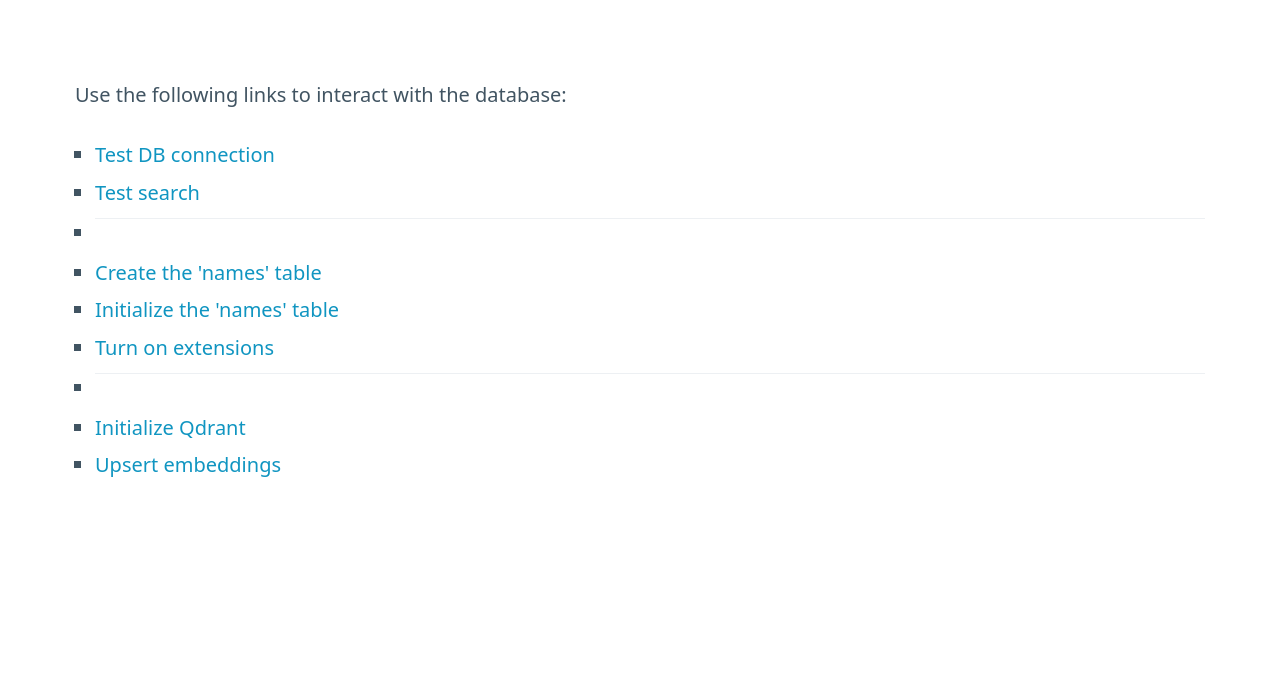
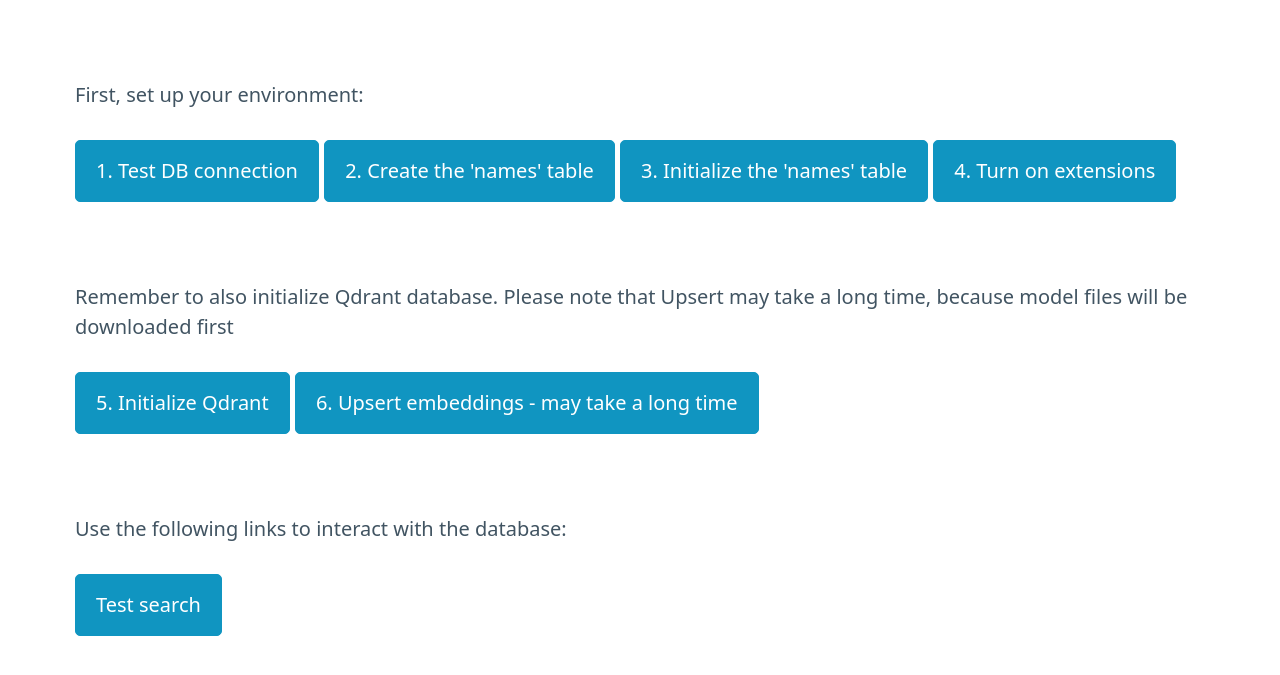
Before and after one commit to pdulak/fuzzySearchTesting, a Flask app: page / in a window 1280 px wide. Shown: the top 675 px of the page. Run offline with Flask 2, Linux system fonts and the light colour scheme; some libraries are stand-ins or nearby versions.

Commit message:
refactor: cleanup

```diff
--- a/app/app.py
+++ b/app/app.py
@@ -7,6 +7,9 @@ from loguru import logger
 from json2html import *
 
 app = Flask(__name__)
+qdrant_url = "http://qdrant:6333/"
+qdrant_collection = "ttt_collection"
+
 
 def get_db_connection():
     conn = psycopg2.connect(
@@ -30,7 +33,10 @@ def test():
     result = cur.fetchone()
     cur.close()
     conn.close()
-    return jsonify(result)
+    if result[0] == 1:
+        return jsonify({"message": "Connection successful"}), 200
+    else:
+        return jsonify({"message": "Connection failed"}), 500
 
 
 @app.route('/initialize', methods=['GET'])
@@ -98,7 +104,7 @@ def extensions():
     cur = conn.cursor()
 
     # Turn on extensions
-    cur.execute("CREATE EXTENSION pg_trgm;;")
+    cur.execute("CREATE EXTENSION pg_trgm;")
     conn.commit()
 
     cur.execute("CREATE EXTENSION fuzzystrmatch;")
@@ -116,10 +122,10 @@ def search():
 
 
 @app.route('/initQdrant', methods=['GET'])
-def initQdrant():
-    url = "http://qdrant:6333/collections/ttt_collection"
+def init_qdrant():
+    url = f"{qdrant_url}collections/{qdrant_collection}"
     headers = {"Content-Type": "application/json"}
-    data = { "vector_size": 768, "distance": "Cosine" }
+    data = {"vector_size": 768, "distance": "Cosine"}
 
     response = requests.put(url, headers=headers, data=json.dumps(data))
     logger.info(response.text)
@@ -130,7 +136,7 @@ def initQdrant():
 @app.route('/upsert', methods=['GET'])
 def upsert():
     model = SentenceTransformer('sentence-transformers/all-mpnet-base-v2')
-    url = "http://qdrant:6333/collections/ttt_collection/points"
+    url = f"{qdrant_url}collections/{qdrant_collection}/points"
     headers = {"Content-Type": "application/json"}
     conn = get_db_connection()
     cur = conn.cursor()
@@ -142,12 +148,12 @@ def upsert():
     result = cur.fetchall()
 
     for name in result:
-        embeddings = model.encode([ name[1] ])
+        embeddings = model.encode([name[1]])
         logger.info(name[1])
 
         data = {
             "batch": {
-                "ids": [ name[0] ],
+                "ids": [name[0]],
                 "payloads": [
                     {"name": name[1]}
                 ],
@@ -157,7 +163,7 @@ def upsert():
             }
         }
 
-        response = requests.put(url, headers=headers, data=json.dumps(data))
+        requests.put(url, headers=headers, data=json.dumps(data))
 
     return jsonify(str(result)), 200
 
@@ -188,7 +194,8 @@ def search_post():
         html_soundex = json2html.convert(json=result_soundex)
         html_lev = json2html.convert(json=result_lev)
         html_qdrant = json2html.convert(json=result_qdrant)
-        return render_template('data-template-all.html', data_similarity=html_similarity, data_soundex=html_soundex, data_lev=html_lev, data_qdrant=html_qdrant)
+        return render_template('data-template-all.html', data_similarity=html_similarity, data_soundex=html_soundex,
+                               data_lev=html_lev, data_qdrant=html_qdrant)
 
     html_data = json2html.convert(json=result)
     return render_template('data-template.html', data=html_data)
@@ -262,8 +269,7 @@ def qdrant_search(search_term):
 
     model = SentenceTransformer('sentence-transformers/all-mpnet-base-v2')
     embeddings = model.encode(sentences)
-
-    url = "http://qdrant:6333/collections/ttt_collection/points/search"
+    url = f"{qdrant_url}collections/{qdrant_collection}/points/search"
     headers = {"Content-Type": "application/json"}
     data = {
         "params": {
@@ -276,9 +282,10 @@ def qdrant_search(search_term):
     }
 
     response = requests.post(url, headers=headers, data=json.dumps(data))
-    logger.info(response)
+    results = response.json()["result"]
+    iterator = map(lambda x: {"name": x["payload"]["name"], "score": x["score"]}, results)
 
-    return response.json()
+    return list(iterator)
 
 
 if __name__ == '__main__':
--- a/app/templates/index.html
+++ b/app/templates/index.html
@@ -6,18 +6,22 @@
 </head>
 <body>
     <main class="container">
-        <p>Use the following links to interact with the database:</p>
-        <ul>
-            <li><a href="/test">Test DB connection</a></li>
-            <li><a href="/search">Test search</a></li>
-            <li><hr></li>
-            <li><a href="/create">Create the 'names' table</a></li>
-            <li><a href="/initialize">Initialize the 'names' table</a></li>
-            <li><a href="/extensions">Turn on extensions</a></li>
-            <li><hr></li>
-            <li><a href="/initQdrant">Initialize Qdrant</a></li>
-            <li><a href="/upsert">Upsert embeddings</a></li>
-        </ul>
+        <section>
+            <p>First, set up your environment:</p>
+            <a href="/test" role="button">1. Test DB connection</a>
+            <a href="/create" role="button">2. Create the 'names' table</a>
+            <a href="/initialize" role="button">3. Initialize the 'names' table</a>
+            <a href="/extensions" role="button">4. Turn on extensions</a>
+        </section>
+        <section>
+            <p>Remember to also initialize Qdrant database. Please note that Upsert may take a long time, because model files will be downloaded first</p>
+            <a href="/initQdrant" role="button">5. Initialize Qdrant</a>
+            <a href="/upsert" role="button">6. Upsert embeddings - may take a long time</a>
+        </section>
+        <section>
+            <p>Use the following links to interact with the database:</p>
+            <a href="/search" role="button" >Test search</a>
+        </section>
     </main>
 </body>
 </html>
```
Also changed, not shown: app/templates/search.html (+5 -5 lines).
